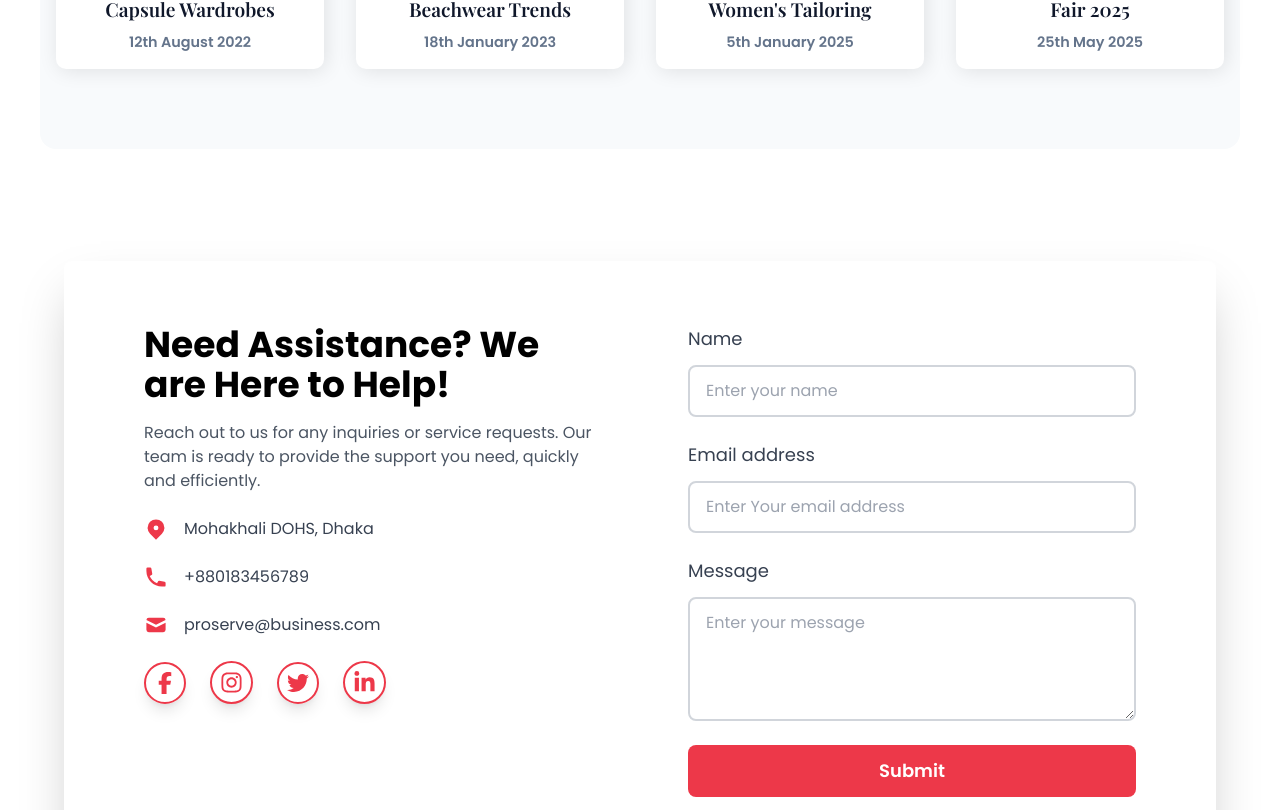
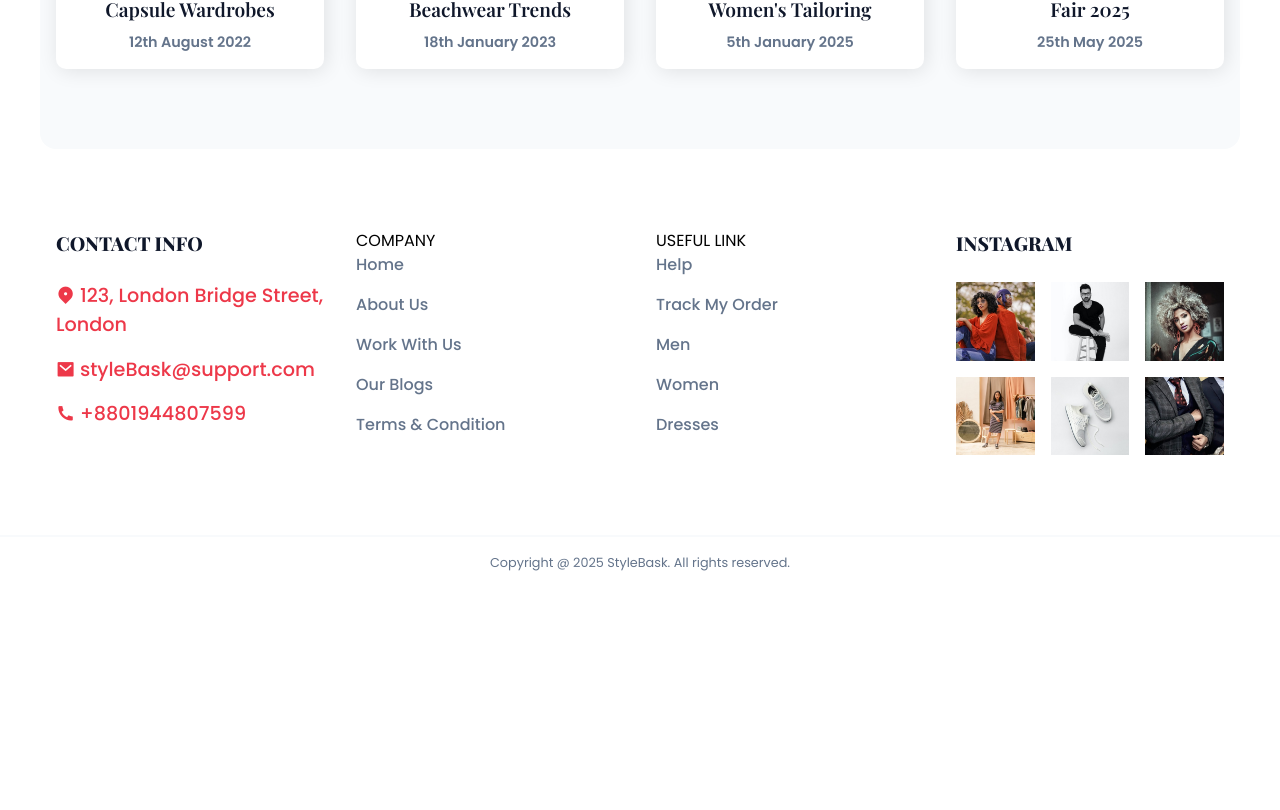
Before and after one commit to RakibHossen678/Ecommerce-Frontend, a React (Vite) app: page / in a window 1280 px wide. Shown: the part 3790-4600 px from the top of the page. After the commit the page ends 4379 px from the top, so only its background shows below. Built offline with nearby package versions, Linux system fonts and the light colour scheme.

Commit message:
added footer section

```diff
--- a/src/App.jsx
+++ b/src/App.jsx
@@ -8,7 +8,7 @@
     <>
       <Navbar />
       <Outlet />
-      <Footer/>
+      <Footer />
     </>
   );
 }
--- a/src/Pages/Home/Home.jsx
+++ b/src/Pages/Home/Home.jsx
@@ -2,9 +2,6 @@
 import Categories from "./Categories";
 import HeroSection from "./HeroSection";
 import TrendingProducts from "../shop/TrendingProducts";
-import Contact from "./Contact";
-import AllUsers from "./Allusers";
-import ServicesPage from "./ServicesPage";
 import Deals from "./Deals";
 import PromoBanner from "./PromoBanner";
 import Blogs from "../blogs/Blogs";
@@ -19,9 +16,6 @@
       <Deals />
       <PromoBanner />
       <Blogs />
-      <Contact />
-      <AllUsers />
-      <ServicesPage />
     </>
   );
 };
--- a/src/Pages/Home/ServicesPage.jsx
+++ b/src/Pages/Home/ServicesPage.jsx
@@ -58,7 +58,7 @@
               <td className="px-6 py-4 whitespace-nowrap">Cleaning</td>
               <td className="px-6 py-4 whitespace-nowrap">Active</td>
               <td className="px-6 py-4 whitespace-nowrap flex gap-2">
-                <button className="text-red-500">
+                <button className="text-red-500 flex gap-2 items-center">
                   <FaTrash />
                   <span>Delete</span>
                 </button>
--- /dev/null
+++ b/src/components/DummyFooter.jsx
@@ -0,0 +1,105 @@
+import {
+  FaFacebookF,
+  FaInstagram,
+  FaLinkedinIn,
+  FaTwitter,
+} from "react-icons/fa";
+
+const DummyFooter = () => {
+  return (
+    <footer className="bg-gradient-to-r from-indigo-900 via-slate-800 to-purple-900 text-white py-12">
+      <div className="container mx-auto grid md:grid-cols-4 gap-10 text-center md:text-left w-[80%]">
+        {/* Brand Section */}
+        <div className="flex flex-col gap-4">
+          <h1 className="text-3xl font-bold text-yellow-400">ProServe</h1>
+          <p className="text-gray-300 text-sm md:w-5/6 leading-relaxed">
+            Experience professional and reliable services tailored to your
+            needs, with a focus on convenience, quality, and customer
+            satisfaction.
+          </p>
+          <div className="flex items-center justify-center md:justify-start mt-4 space-x-6">
+            <span className="text-yellow-400 hover:text-white hover:bg-yellow-400 p-2 border-2 border-yellow-400 rounded-full transition duration-200 shadow-lg">
+              <FaFacebookF size={22} />
+            </span>
+            <span className="text-yellow-400 border-2 border-yellow-400 hover:text-white hover:bg-yellow-400 p-2 rounded-full transition duration-200 shadow-lg">
+              <FaInstagram size={23} />
+            </span>
+            <span className="text-yellow-400 border-2 border-yellow-400 hover:text-white hover:bg-yellow-400 p-2 rounded-full transition duration-200 shadow-lg">
+              <FaTwitter size={22} />
+            </span>
+            <span className="text-yellow-400 border-2 border-yellow-400 hover:text-white hover:bg-yellow-400 p-2 rounded-full transition duration-200 shadow-lg">
+              <FaLinkedinIn size={23} />
+            </span>
+          </div>
+        </div>
+
+        {/* Service Links Section */}
+        <div>
+          <h2 className="text-lg font-semibold text-yellow-400 mb-4">
+            Services
+          </h2>
+          <ul className="space-y-2 text-gray-300">
+            <li className="hover:text-yellow-400 cursor-pointer transition-colors">
+              Home Cleaning
+            </li>
+            <li className="hover:text-yellow-400 cursor-pointer transition-colors">
+              Ambulance
+            </li>
+            <li className="hover:text-yellow-400 cursor-pointer transition-colors">
+              Laptop Servicing
+            </li>
+            <li className="hover:text-yellow-400 cursor-pointer transition-colors">
+              More
+            </li>
+          </ul>
+        </div>
+
+        {/* Additional Links Section */}
+        <div>
+          <h2 className="text-lg font-semibold text-yellow-400 mb-4">
+            More Services
+          </h2>
+          <ul className="space-y-2 text-gray-300">
+            <li className="hover:text-yellow-400 cursor-pointer transition-colors">
+              AC Repair
+            </li>
+            <li className="hover:text-yellow-400 cursor-pointer transition-colors">
+              Plumbing
+            </li>
+            <li className="hover:text-yellow-400 cursor-pointer transition-colors">
+              Home Security
+            </li>
+            <li className="hover:text-yellow-400 cursor-pointer transition-colors">
+              Others
+            </li>
+          </ul>
+        </div>
+
+        {/* Contact Section */}
+        <div>
+          <h2 className="text-lg font-semibold text-yellow-400 mb-4">
+            Contact Us
+          </h2>
+          <ul className="space-y-2 text-gray-300">
+            <li className="hover:text-yellow-400 cursor-pointer transition-colors">
+              Email: support@proserve.com
+            </li>
+            <li className="hover:text-yellow-400 cursor-pointer transition-colors">
+              Phone: +880-123-456789
+            </li>
+            <li className="hover:text-yellow-400 cursor-pointer transition-colors">
+              Address: 123 Service Street, Dhaka
+            </li>
+          </ul>
+        </div>
+      </div>
+
+      {/* Footer Bottom */}
+      <div className="border-t border-gray-600 mt-10 pt-4 text-center text-sm text-gray-300">
+        <p>© {new Date().getFullYear()} ProServe. All rights reserved.</p>
+      </div>
+    </footer>
+  );
+};
+
+export default DummyFooter;
--- a/src/components/Footer.jsx
+++ b/src/components/Footer.jsx
@@ -1,104 +1,65 @@
-import {
-  FaFacebookF,
-  FaInstagram,
-  FaLinkedinIn,
-  FaTwitter,
-} from "react-icons/fa";
-
+import instagram1 from "../assets/instagram-1.jpg";
+import instagram2 from "../assets/instagram-2.jpg";
+import instagram3 from "../assets/instagram-3.jpg";
+import instagram4 from "../assets/instagram-4.jpg";
+import instagram5 from "../assets/instagram-5.jpg";
+import instagram6 from "../assets/instagram-6.jpg";
 const Footer = () => {
   return (
-    <footer className="bg-gradient-to-r from-indigo-900 via-slate-800 to-purple-900 text-white py-12">
-      <div className="container mx-auto grid md:grid-cols-4 gap-10 text-center md:text-left w-[80%]">
-        {/* Brand Section */}
-        <div className="flex flex-col gap-4">
-          <h1 className="text-3xl font-bold text-yellow-400">ProServe</h1>
-          <p className="text-gray-300 text-sm md:w-5/6 leading-relaxed">
-            Experience professional and reliable services tailored to your
-            needs, with a focus on convenience, quality, and customer
-            satisfaction.
+    <>
+      <footer className="section__container footer__container">
+        <div className="footer__col">
+          <h4>CONTACT INFO</h4>
+          <p>
+            <span>
+              <i className="ri-map-pin-2-fill"> </i>
+              123, London Bridge Street, London
+            </span>
           </p>
-          <div className="flex items-center justify-center md:justify-start mt-4 space-x-6">
-            <span className="text-yellow-400 hover:text-white hover:bg-yellow-400 p-2 border-2 border-yellow-400 rounded-full transition duration-200 shadow-lg">
-              <FaFacebookF size={22} />
+          <p>
+            <span>
+              <i className="ri-mail-fill"> </i>
+              styleBask@support.com
             </span>
-            <span className="text-yellow-400 border-2 border-yellow-400 hover:text-white hover:bg-yellow-400 p-2 rounded-full transition duration-200 shadow-lg">
-              <FaInstagram size={23} />
+          </p>
+          <p>
+            <span>
+              <i className="ri-phone-fill"> </i> +8801944807599
             </span>
-            <span className="text-yellow-400 border-2 border-yellow-400 hover:text-white hover:bg-yellow-400 p-2 rounded-full transition duration-200 shadow-lg">
-              <FaTwitter size={22} />
-            </span>
-            <span className="text-yellow-400 border-2 border-yellow-400 hover:text-white hover:bg-yellow-400 p-2 rounded-full transition duration-200 shadow-lg">
-              <FaLinkedinIn size={23} />
-            </span>
+          </p>
+        </div>
+        <div className="footer__col">
+          <h1>COMPANY</h1>
+          <a href="/">Home</a>
+          <a href="/">About Us</a>
+          <a href="/">Work With Us</a>
+          <a href="/">Our Blogs</a>
+          <a href="/">Terms & Condition</a>
+        </div>
+        <div className="footer__col">
+          <h1>USEFUL LINK</h1>
+          <a href="/">Help</a>
+          <a href="/">Track My Order</a>
+          <a href="/">Men</a>
+          <a href="/">Women</a>
+          <a href="/">Dresses</a>
+        </div>
+        <div className="footer__col">
+          <h4>INSTAGRAM</h4>
+          <div className="instagram__grid">
+            <img src={instagram1} alt="" />
+            <img src={instagram2} alt="" />
+            <img src={instagram3} alt="" />
+            <img src={instagram4} alt="" />
+            <img src={instagram5} alt="" />
+            <img src={instagram6} alt="" />
           </div>
         </div>
-
-        {/* Service Links Section */}
-        <div>
-          <h2 className="text-lg font-semibold text-yellow-400 mb-4">
-            Services
-          </h2>
-          <ul className="space-y-2 text-gray-300">
-            <li className="hover:text-yellow-400 cursor-pointer transition-colors">
-              Home Cleaning
-            </li>
-            <li className="hover:text-yellow-400 cursor-pointer transition-colors">
-              Ambulance
-            </li>
-            <li className="hover:text-yellow-400 cursor-pointer transition-colors">
-              Laptop Servicing
-            </li>
-            <li className="hover:text-yellow-400 cursor-pointer transition-colors">
-              More
-            </li>
-          </ul>
-        </div>
-
-        {/* Additional Links Section */}
-        <div>
-          <h2 className="text-lg font-semibold text-yellow-400 mb-4">
-            More Services
-          </h2>
-          <ul className="space-y-2 text-gray-300">
-            <li className="hover:text-yellow-400 cursor-pointer transition-colors">
-              AC Repair
-            </li>
-            <li className="hover:text-yellow-400 cursor-pointer transition-colors">
-              Plumbing
-            </li>
-            <li className="hover:text-yellow-400 cursor-pointer transition-colors">
-              Home Security
-            </li>
-            <li className="hover:text-yellow-400 cursor-pointer transition-colors">
-              Others
-            </li>
-          </ul>
-        </div>
-
-        {/* Contact Section */}
-        <div>
-          <h2 className="text-lg font-semibold text-yellow-400 mb-4">
-            Contact Us
-          </h2>
-          <ul className="space-y-2 text-gray-300">
-            <li className="hover:text-yellow-400 cursor-pointer transition-colors">
-              Email: support@proserve.com
-            </li>
-            <li className="hover:text-yellow-400 cursor-pointer transition-colors">
-              Phone: +880-123-456789
-            </li>
-            <li className="hover:text-yellow-400 cursor-pointer transition-colors">
-              Address: 123 Service Street, Dhaka
-            </li>
-          </ul>
-        </div>
+      </footer>
+      <div className="footer__bar">
+        Copyright @ 2025 StyleBask. All rights reserved.
       </div>
-
-      {/* Footer Bottom */}
-      <div className="border-t border-gray-600 mt-10 pt-4 text-center text-sm text-gray-300">
-        <p>© {new Date().getFullYear()} ProServe. All rights reserved.</p>
-      </div>
-    </footer>
+    </>
   );
 };
 
--- a/src/routers/router.jsx
+++ b/src/routers/router.jsx
@@ -1,7 +1,6 @@
 import { createBrowserRouter } from "react-router-dom";
 import App from "../App";
 import Home from "../Pages/Home/Home";
-import DashboardLayout from "../Pages/Home/Dashboard";
 export const router = createBrowserRouter([
   {
     path: "/",
@@ -12,8 +11,8 @@
         element: <Home />,
       },
       {
-        path: "/about",
-        element: <DashboardLayout/>,
+        path: "/shop",
+        // element: ,
       },
 
     ],
```
